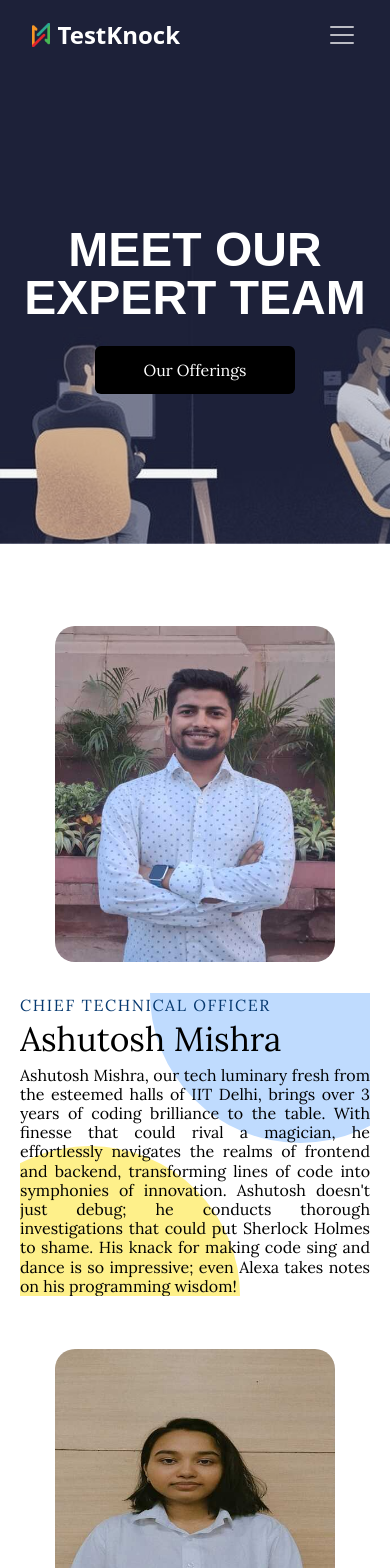
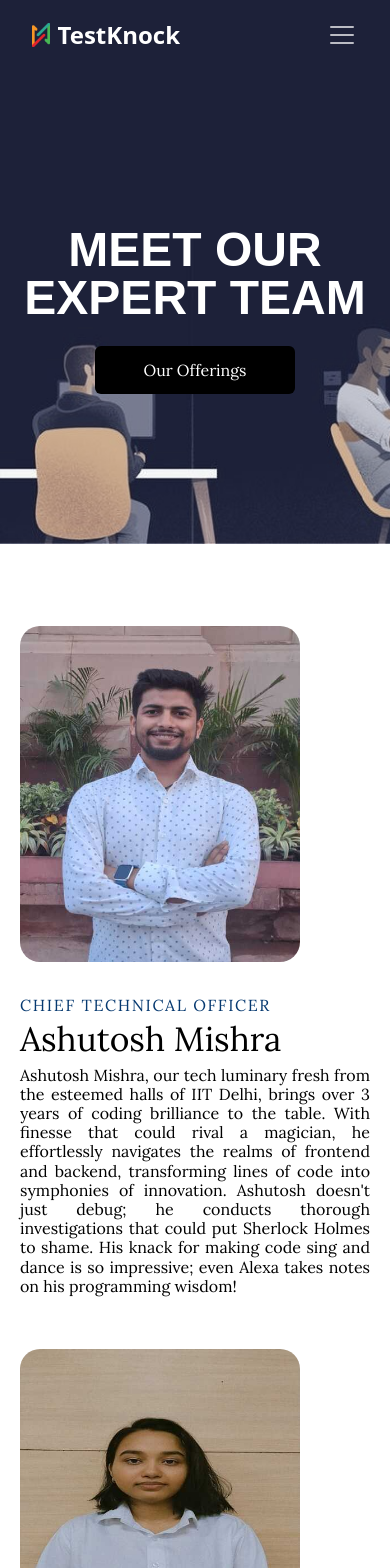
Before and after one commit to Team-Engineers/TestKnock-Technologies, a React (Create React App) app: page /team in a window 390 px wide. Shown: the top 1568 px of the page. Built offline with nearby package versions, Linux system fonts and the light colour scheme.

Commit message:
responsive 01

```diff
--- a/src/Components/TeamPage/Team.jsx
+++ b/src/Components/TeamPage/Team.jsx
@@ -6,20 +6,15 @@ const TeamMember = ({ id, title, name, description, image }) => {
 const isOdd = id % 2 !== 0;
 return (
   <div className="team_main mb-[3vw]">
-      <div className={`team-member 2xl:gap-[7vw] xl:gap-[7vw] lg:gap-[7vw]  gap-[8vw]  ${isOdd ? "oddteam" : "eventeam"}`}>
-        <div className="team-image max-md:mx-auto lg:max-w-[280px] xl:max-w-[280px] 2xl:max-w-[360px] max-w-[280px]">
+      <div className={`team-member 2xl:gap-[7vw] xl:gap-[7vw] lg:gap-[7vw]  gap-[8vw]  ${isOdd ? "odd" : "even"}`}>
+    <div className="team-image  lg:max-w-[280px] xl:max-w-[280px] 2xl:max-w-[360px] max-w-[280px]">
     <img className="team-image rounded-[20px]" src={require(`../../Assets/Images/team/${image}`)}
-            alt={name} />
-        </div>
-        <div className="team-info relative overflow-hidden lg:max-w-[400px] xl:max-w-[400px] 2xl:max-w-[600px] max-w-[400px]">
-  <div className="absolute right-[-80px] top-0 transform -translate-y-1/2 z-[-1] hover:scale-0 h-[300px] w-[300px] bg-blue-200 rounded-full"></div>
-  <div className="absolute left-[-80px] top-[100%] transform -translate-y-1/2 z-[-1] hover:scale-0 h-[300px] w-[300px] bg-yellow-200 rounded-full"></div>
-
-  <p className="team_title lg:text-[1.3em] md:text-[1.3em] text-[1em]">{title}</p>
+ alt={name} />      </div>
+      <div className="team-info lg:max-w-[400px] xl:max-w-[400px] 2xl:max-w-[600px] max-w-[400px]" >
+        <p className="team_title lg:text-[1.3em] md:text-[1.3em]  text-[1em]">{title}</p>
         <p className="team_name 2xl:text-[3.5em] xl:text-[2.5em] lg:text-[2.5em] md:text-[2.2em] text-[2.1em]">{name}</p>
         <p className="team_description 2xl:text-[1.2em] xl:text-[1em] lg:text-[1em] text-[1em]">{description}</p>
       </div>
-
     </div>
   </div>
 );
--- a/src/Components/TeamPage/teamPage.css
+++ b/src/Components/TeamPage/teamPage.css
@@ -9,10 +9,12 @@
   justify-content: center;
   display: flex;
   margin: auto 10px;
+
   @media (max-width:767px) {
     margin: auto 20px;
   }
 }
+
 .team_main {
   margin-top: 3vw;
   position: relative;
@@ -24,25 +26,31 @@
     margin-right: auto;
   }
 }
+
 .team-info {
   margin-bottom: 30px;
   flex: 1;
 }
-.team_title{
+
+.team_title {
   /* margin-top: 1vw; */
   letter-spacing: .1em;
   text-transform: uppercase;
   color: #063970;
   /* font-size: 1.5em; */
 }
-.team_description{
+
+.team_description {
   text-align: justify;
   line-height: 1.2em;
 }
-.team_name{
+
+.team_name {
   margin-bottom: 2vw;
   margin-top: 1vw;
+  /* width: 20px; */
   line-height: 1.1em;
+  /* letter-spacing: -2px;
 }
 .team-image {
   flex: 1;
@@ -50,19 +58,12 @@
 
 }
 
-.oddteam {
+.odd {
+  /* margin-bottom: 5vw; */
   flex-direction: row-reverse;
-  @media (max-width:786px) {
-    flex-direction: column;
-
-  }
 }
 
-.eventeam {
-  margin-bottom:0px;
+.even {
   flex-direction: row;
-  @media (max-width:786px) {
-    flex-direction: column;
-
-  }
+  margin-bottom: 0px !important;
 }
```
Lines whose indentation alone changed are shown as unchanged.
